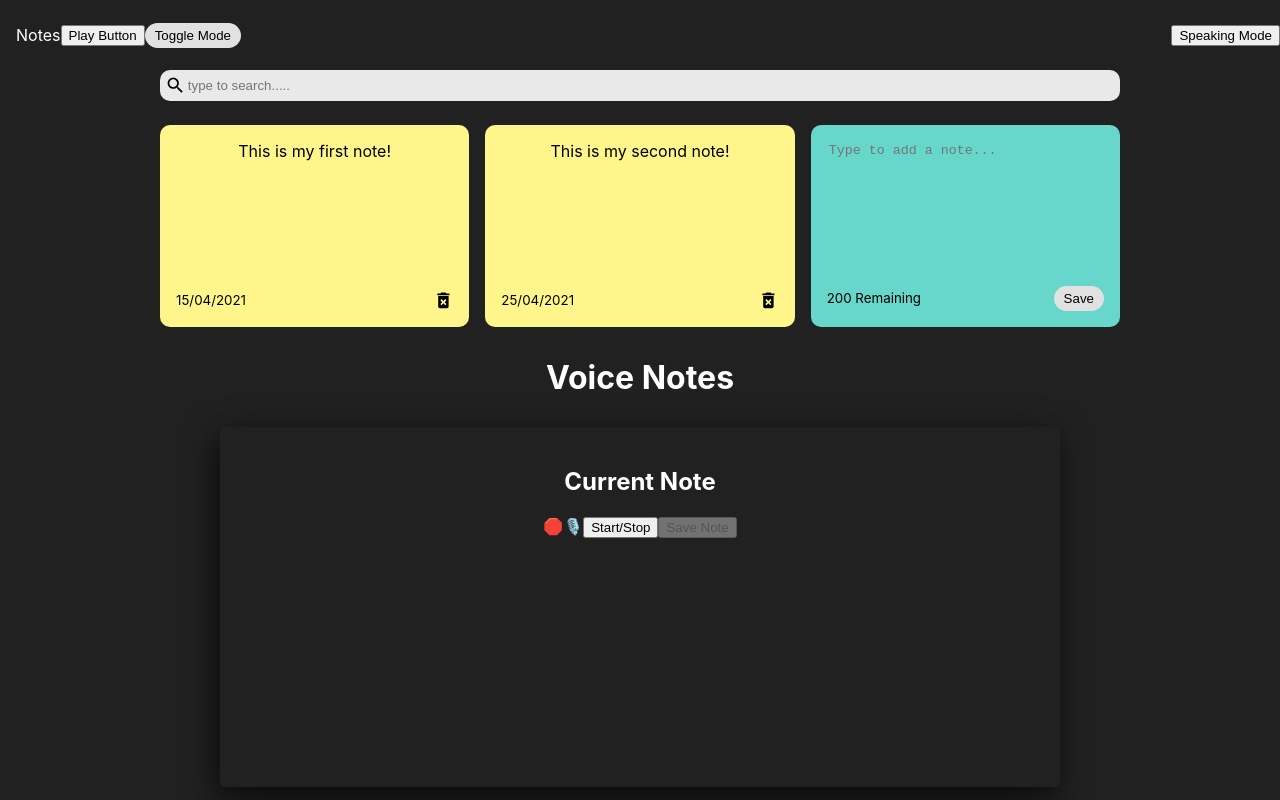
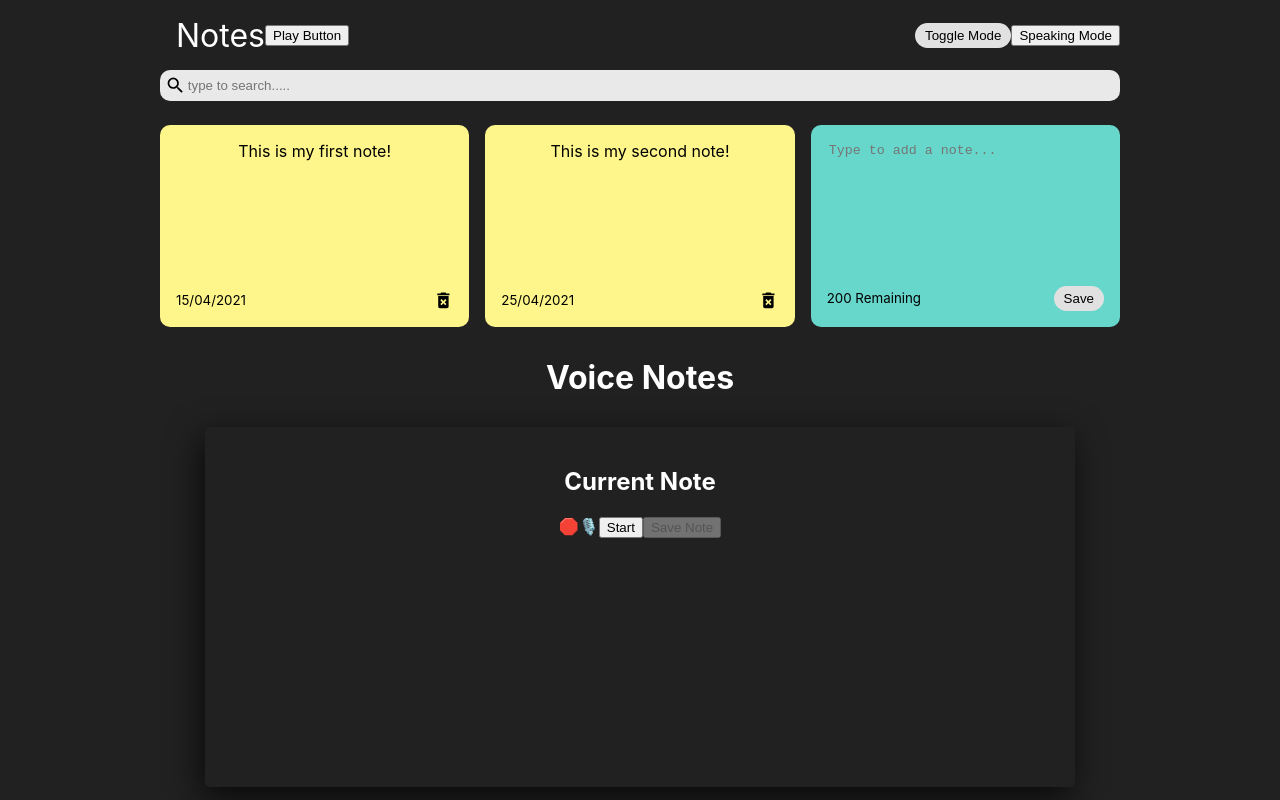
Before and after one commit to johnkim0306/TodoList, a React (Create React App) app: page / in a window 1280 px wide. Shown: the top 800 px of the page. Built offline with nearby package versions, Linux system fonts and the light colour scheme.

Commit message:
Implementing useCallback

```diff
--- a/src/App.css
+++ b/src/App.css
@@ -4,12 +4,8 @@
   color: white;
 }
 
-.container {
-  max-width: 960px;
-  margin-right: auto;
-  margin-left: auto;
-  padding-right: 15px;
-  padding-left: 15px
+.app__container {
+  display: flex;
 }
 
 .app__left {
--- a/src/App.js
+++ b/src/App.js
@@ -36,12 +36,7 @@ const App = () => {
   }
 
   const addNote = (text) => {
-    const currentDate = new Date().toLocaleString();
-    const newNote = {
-      id: nanoid(),
-      text,
-      date: currentDate
-    }
+    const newNote = { id: nanoid(), text, date: `${new Date().toLocaleString()}` }
     setSavedNotes([...savedNotes, newNote])
   }
 
@@ -62,15 +57,13 @@ const App = () => {
 
   return (
     <div className={whiteMode ? 'dark-mode' : 'App'}>
-      <Header modeCheck={modeCheck} setmodeCheck={setmodeCheck} handleTogglewhiteMode={setwhiteMode} />
       <div className="container">
+        <Header modeCheck={modeCheck} setmodeCheck={setmodeCheck} handleTogglewhiteMode={setwhiteMode} />
         <Search handleSearchNote={setSearchText}/>
         <NotesList savedNotes={savedNotes.filter((note)=> note.text.toLocaleLowerCase().includes(searchText))} handleAddNote={addNote} handleDeleteNote={deleteNote} />
-        <div className="container">
+        <div className="app__container">
           <div className="app__left">{modeCheck ? <WebSpeech savedNotes={savedNotes} setSavedNotes={setSavedNotes} /> : <WebText savedNotes={savedNotes} setSavedNotes={setSavedNotes} />}</div>
-          <div className="app__right">
-            <Todo />
-          </div>
+
         </div>
       </div>
     </div>
--- a/src/components/Header.css
+++ b/src/components/Header.css
@@ -12,3 +12,7 @@
   align-items: center;
   margin: 1rem;
 }
+
+.header__left--name{
+  font-size: 2rem;
+}
--- a/src/components/Header.jsx
+++ b/src/components/Header.jsx
@@ -10,18 +10,11 @@ const Header = ({modeCheck, setmodeCheck, handleTogglewhiteMode}) => {
     return (
         <div className="header">
             <div className="header__left">
-                <div>Notes</div>
+                <div className='header__left--name'>Notes</div>
                 <button className='header__left--button'>Play Button</button>
-                <button onClick={()=>
-                    handleTogglewhiteMode(
-                        (previousWhiteMode) => !previousWhiteMode
-                    )
-                    }
-                    className="save"
-                >
-                    Toggle Mode</button>
             </div>
             <div className="header__right">
+                <button onClick={()=> handleTogglewhiteMode((previousWhiteMode) => !previousWhiteMode)}className="save">Toggle Mode</button>
                 <button onClick={handleSaveNote} className='header__right'>
                     {ModeValue[modeCheck ? 1: 0]}
                 </button>
--- a/src/components/WebSpeech.jsx
+++ b/src/components/WebSpeech.jsx
@@ -1,10 +1,9 @@
-import React, { useEffect, useState } from 'react';
+import React, { useEffect, useState, useCallback } from 'react';
 import { nanoid } from 'nanoid';
 
-const synth = window.speechSynthesis;
+//const synth = window.speechSynthesis;
 const SpeechRecognition = window.SpeechRecognition || window.webkitSpeechRecognition;
 const mic = new SpeechRecognition();
-
 mic.continuous = true
 mic.interimResults = true
 mic.lang = 'en-US'
@@ -17,7 +16,7 @@ const  WebSpeech = ({setSavedNotes, savedNotes}) => {
     handleListen()
   }, [isListening])
 
-  const handleListen = () => {
+  const handleListen = useCallback(() => {
     if(isListening) {
       mic.start()
       mic.onend = () => {
@@ -32,7 +31,7 @@ const  WebSpeech = ({setSavedNotes, savedNotes}) => {
     }
     mic.onstart = () => {
       console.log('Mics on')
-    }
+    };
 
     mic.onresult = event => {
       const transcript = Array.from(event.results).map(result => result[0]).map(result => result.transcript).join('')
@@ -40,17 +39,16 @@ const  WebSpeech = ({setSavedNotes, savedNotes}) => {
       setNote(transcript)
       mic.onerror = event => {
         console.log(event.error)
-      }
-    }
-  };
+      };
+    };
+  }, [isListening]);
 
-  const handleSaveNote = () => {
+  const handleSaveNote = useCallback(() => {
     const currentDate = new Date().toLocaleString();
     const newNote = { id: nanoid(), text: note, date: currentDate };
-    console.log(note);
-    setSavedNotes([...savedNotes, newNote])
-    setNote('')
-  }
+    setSavedNotes(prevSavedNotes => [...prevSavedNotes, newNote]);
+    setNote('');
+  }, [note, setSavedNotes])
 
   return (
     <>
@@ -60,7 +58,7 @@ const  WebSpeech = ({setSavedNotes, savedNotes}) => {
           <h2>Current Note</h2>
           {isListening ? <span>🎙️</span> : <span>🛑🎙️</span>}
           <button onClick={() => setIsListening(prevState => !prevState)}>
-            Start/Stop
+            {isListening ? 'Stop' : 'Start'}
           </button>
           <button onClick={handleSaveNote} disabled={!note}>
             Save Note
@@ -70,8 +68,8 @@ const  WebSpeech = ({setSavedNotes, savedNotes}) => {
         <div className="box">
           <h2>Notes</h2>
           <ul>
-            {savedNotes.map((n, index) => (
-              <li key={index}>{n.text}</li>
+            {savedNotes.map(note => (
+              <li key={note.id}>{note.text}</li>
             ))}
           </ul>
         </div>
--- a/src/components/WebText.jsx
+++ b/src/components/WebText.jsx
@@ -1,4 +1,4 @@
-import React, { useEffect, useState } from 'react';
+import React, { useState } from 'react';
 import { nanoid } from 'nanoid';
 
 const synth = window.speechSynthesis;
@@ -9,17 +9,18 @@ recognition.continuous = true
 recognition.interimResults = true
 recognition.lang = 'en-US'
 
-const WebText = ({setSavedNotes, savedNotes}) => {
+const WebText = ({ setSavedNotes, savedNotes }) => {
   const [text, setText] = useState('Hello, how are you?');
 
-
-  const handleClick = () => {
+  const handleSpeak = () => {
     if (text.trim() === '') {
       return;
     }
+
     const speech = new SpeechSynthesisUtterance(text);
     speech.lang = 'ja-JP';
     synth.speak(speech, true);
+
     const currentDate = new Date().toLocaleString();
     const newNote = { id: nanoid(), text: text, date: currentDate };
     setSavedNotes((prevNotes) => [...prevNotes, newNote]);
@@ -27,21 +28,21 @@ const WebText = ({setSavedNotes, savedNotes}) => {
   };
 
   return (
-    <div>
+    <>
       <div className="box">
         <h1>Speech Synthesis</h1>
         <input type="text" value={text} onChange={(event) => setText(event.target.value)} />
-        <button onClick={handleClick} >Speak</button>
+        <button onClick={handleSpeak} >Speak</button>
       </div>
       <div className="box">
         <h2>Notes</h2>
         <ul>
-          {savedNotes.map((n, index) => (
-            <li key={index}>{n.text}</li>
+          {savedNotes.map(n => (
+            <li key={n.id}>{n.text}</li>
           ))}
         </ul>
       </div>
-    </div>
+    </>
   );
 }
 
```
